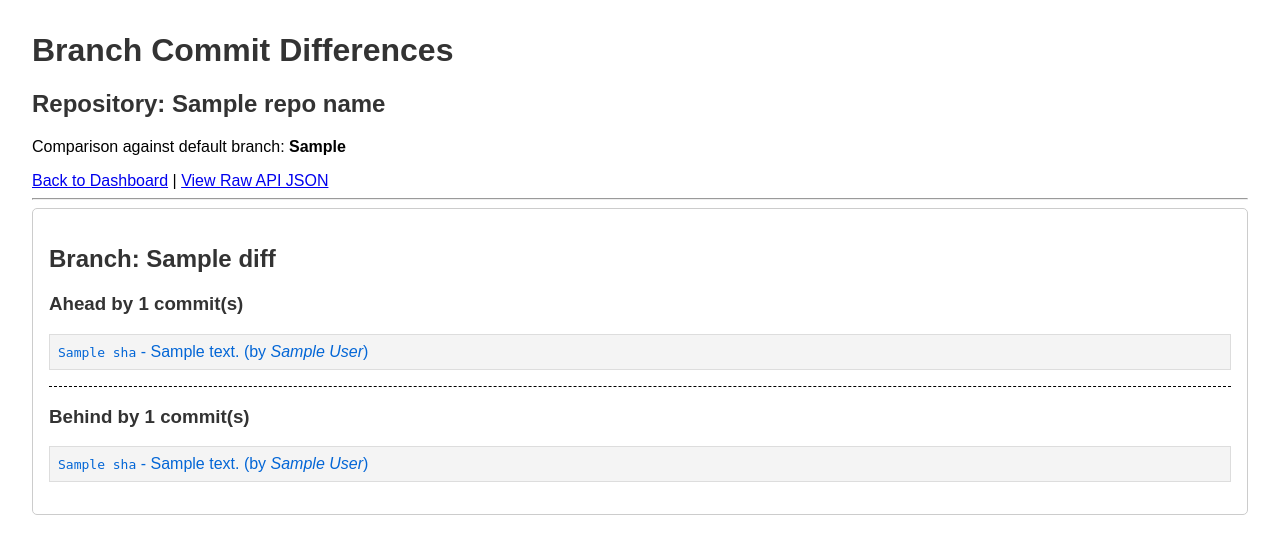
After one commit to YangYounghwa/github_json_example, a Flask app: template templates/branch_diffs.html in a window 1280 px wide. The commit adds this page. Shown: the top 554 px of the page. Run offline with Flask 3, Linux system fonts and the light colour scheme; the template is opened without the code that fills it: most values are stand-ins (such as "Sample title", 1, 10 or a date in 2020); parts of the project's set-up code (start-up, migrations or seed data) failed here and were passed over.

Commit message:
Now available to check differences for each branch.

```diff
--- a/app.py
+++ b/app.py
@@ -1,46 +1,50 @@
 import os
 import requests
 import json
-from datetime import datetime, timedelta
-from flask import Flask, request, redirect, url_for, session, render_template
-
+from datetime import datetime, timedelta, timezone
+from flask import Flask, jsonify, request, redirect, url_for, session, render_template
 from dotenv import load_dotenv
 
-
-
+# Load environment variables from .env file
 load_dotenv()
 
-app= Flask(__name__)
+app = Flask(__name__)
+
+# --- Configuration and Sanity Check ---
 app.secret_key = os.getenv("FLASK_SECRET_KEY")
-
-
-
 GITHUB_CLIENT_ID = os.getenv("GITHUB_CLIENT_ID")
 GITHUB_CLIENT_SECRET = os.getenv("GITHUB_CLIENT_SECRET")
-# GITHUB_REDIRECT_URI = os.getenv("GITHUB_REDIRECT_URI")
 
 if not all([app.secret_key, GITHUB_CLIENT_ID, GITHUB_CLIENT_SECRET]):
-    raise ValueError("CRITICAL ERROR: One or more environment variables (FLASK_SECRET_KEY, GITHUB_CLIENT_ID, GITHUB_CLIENT_SECRET) are missing. Please check your .env file.")
+    raise ValueError("CRITICAL ERROR: One or more environment variables are missing. Please check your .env file.")
 
+# --- GitHub API Constants ---
 GITHUB_AUTH_URL = "https://github.com/login/oauth/authorize"
 GITHUB_TOKEN_URL = "https://github.com/login/oauth/access_token"
 GITHUB_API_URL = "https://api.github.com"
 
+# =============================================================================
+# AUTHENTICATION ROUTES
+# =============================================================================
 
 @app.route("/")
 def index():
-    """Homepage : Shows login link if not authenticated."""
-    if 'github_token' in session:
-        return redirect(url_for('dashboard'))
+    """Homepage: Shows login link if not authenticated."""
     return render_template('index.html')
 
 @app.route("/login")
 def login():
-    """Redirects user to GitHub login page."""
-    scope = "repo"
-    return redirect(f"{GITHUB_AUTH_URL}?client_id={GITHUB_CLIENT_ID}&scope={scope}")
+    """Redirects user to GitHub for authorization."""
+    if 'github_token' not in session:
+        scope = "repo"
+        return redirect(f"{GITHUB_AUTH_URL}?client_id={GITHUB_CLIENT_ID}&scope={scope}")
+    return redirect(url_for('dashboard'))
 
-
+@app.route("/logout")
+def logout():
+    """Clears the session and redirects to the homepage."""
+    session.clear()
+    return redirect(url_for('index'))
 
 @app.route("/github/callback")
 def github_callback():
@@ -49,7 +53,6 @@ def github_callback():
     if not code:
         return "Error: No code provided.", 400
 
-    # Exchange the temporary code for an access token
     token_response = requests.post(
         GITHUB_TOKEN_URL,
         headers={"Accept": "application/json"},
@@ -61,13 +64,11 @@ def github_callback():
     )
     token_response.raise_for_status()
     session['github_token'] = token_response.json()['access_token']
-
     return redirect(url_for('dashboard'))
 
-
-# -----------------------------------------------
-# 2. SELECT REPOSITORY
-# -----------------------------------------------
+# =============================================================================
+# CORE APPLICATION ROUTES
+# =============================================================================
 
 @app.route("/dashboard")
 def dashboard():
@@ -76,134 +77,127 @@ def dashboard():
         return redirect(url_for('login'))
 
     headers = {"Authorization": f"Bearer {session['github_token']}"}
-    # Using the REST API here is simple and efficient for getting a repo list
-    repo_response = requests.get(f"{GITHUB_API_URL}/user/repos?sort=updated&per_page=20", headers=headers)
+    repo_response = requests.get(f"{GITHUB_API_URL}/user/repos?sort=updated&per_page=30", headers=headers)
     repo_response.raise_for_status()
     repos = repo_response.json()
-
     return render_template('dashboard.html', repos=repos)
 
-
-
-# -----------------------------------------------
-# 3. GET RELEVANT ACTIVITY & 4. SHOW JSON
-# -----------------------------------------------
-# In app.py, replace the whole function with this one.
-
-@app.route("/repo/<owner>/<name>")
-def show_repo_activity(owner, name):
-    """Fetches activity using GraphQL, filters it, and displays the relevant JSON."""
+@app.route("/repo/<owner>/<name>/branch-diffs")
+def show_branch_diffs(owner, name):
     if 'github_token' not in session:
         return redirect(url_for('login'))
 
     headers = {"Authorization": f"Bearer {session['github_token']}"}
+    repo_url = f"{GITHUB_API_URL}/repos/{owner}/{name}"
 
-    # Define the time window for the activity search (e.g., last 30 days)
-    # We use this for filtering *after* the API call
-    since_datetime = datetime.utcnow() - timedelta(days=30)
+    # This dictionary will hold the raw data if JSON format is requested
+    raw_api_responses = {}
 
-    # 1. THE CORRECTED GRAPHQL QUERY
-    # We removed the invalid 'since' arguments from comments and commits.
-    graphql_query = """
-    query GetRecentActivity($owner: String!, $repo: String!) {
-      repository(owner: $owner, name: $repo) {
-        nameWithOwner
-        pullRequests(first: 30, orderBy: {field: UPDATED_AT, direction: DESC}) {
-          nodes {
-            updatedAt
-            createdAt
-            title
-            number
-            author { login }
-            comments(last: 50) {
-              nodes {
-                author { login }
-                bodyText
-                createdAt
-              }
-            }
-            commits(last: 50) {
-              nodes {
-                commit {
-                  author { name }
-                  messageHeadline
-                  oid
-                  committedDate
-                }
-              }
-            }
-          }
+    try:
+        repo_info_res = requests.get(repo_url, headers=headers)
+        repo_info_res.raise_for_status()
+        repo_info_data = repo_info_res.json()
+        raw_api_responses['repository_info'] = repo_info_data
+        default_branch = repo_info_data['default_branch']
+
+        branches_res = requests.get(f"{repo_url}/branches", headers=headers)
+        branches_res.raise_for_status()
+        branches_data = branches_res.json()
+        raw_api_responses['branches_list'] = branches_data
+
+        raw_api_responses['comparisons'] = {}
+        branch_diffs = {}
+
+        for branch in branches_data:
+            branch_name = branch['name']
+            if branch_name == default_branch:
+                continue
+
+            # Compare: AHEAD
+            ahead_url = f"{repo_url}/compare/{default_branch}...{branch_name}"
+            ahead_res = requests.get(ahead_url, headers=headers)
+            ahead_res.raise_for_status()
+            ahead_data = ahead_res.json()
+            raw_api_responses['comparisons'][f"{default_branch}_vs_{branch_name}"] = ahead_data
+
+            # Compare: BEHIND
+            behind_url = f"{repo_url}/compare/{branch_name}...{default_branch}"
+            behind_res = requests.get(behind_url, headers=headers)
+            behind_res.raise_for_status()
+            behind_data = behind_res.json()
+            raw_api_responses['comparisons'][f"{branch_name}_vs_{default_branch}"] = behind_data
+
+        # NEW LOGIC: Check for the format parameter
+        if request.args.get('format') == 'json':
+            # jsonify correctly sets the Content-Type header to application/json
+            return jsonify(raw_api_responses)
+
+        # --- If not returning JSON, process the data for the HTML template ---
+        for branch_name, ahead_data in raw_api_responses['comparisons'].items():
+            if not branch_name.startswith(default_branch): continue
+
+            current_branch_name = branch_name.split('_vs_')[1]
+            branch_diffs[current_branch_name] = {"ahead_commits": [], "behind_commits": []}
+
+            for commit in ahead_data.get('commits', []):
+                branch_diffs[current_branch_name]["ahead_commits"].append({
+                    "sha": commit['sha'][:7], "full_sha": commit['sha'],
+                    "message": commit['commit']['message'].split('\n')[0],
+                    "author": commit['commit']['author']['name']
+                })
+
+            behind_data = raw_api_responses['comparisons'][f"{current_branch_name}_vs_{default_branch}"]
+            for commit in behind_data.get('commits', []):
+                 branch_diffs[current_branch_name]["behind_commits"].append({
+                    "sha": commit['sha'][:7], "full_sha": commit['sha'],
+                    "message": commit['commit']['message'].split('\n')[0],
+                    "author": commit['commit']['author']['name']
+                })
+
+    except requests.exceptions.HTTPError as e:
+        return jsonify({"error": str(e)}), 500 if request.args.get('format') == 'json' else (f"An API error occurred: {e}", 500)
+
+    return render_template('branch_diffs.html',
+                           repo_name=f"{owner}/{name}", owner=owner, name=name,
+                           diffs=branch_diffs, default_branch=default_branch)
+
+@app.route("/repo/<owner>/<name>/commit/<sha>")
+def show_commit_detail(owner, name, sha):
+    if 'github_token' not in session:
+        return redirect(url_for('login'))
+
+    headers = {"Authorization": f"Bearer {session['github_token']}"}
+    commit_url = f"{GITHUB_API_URL}/repos/{owner}/{name}/commits/{sha}"
+
+    try:
+        response = requests.get(commit_url, headers=headers)
+        response.raise_for_status()
+        commit_data = response.json()
+
+        # NEW LOGIC: Check for the format parameter
+        if request.args.get('format') == 'json':
+            return jsonify(commit_data)
+
+        # --- If not returning JSON, process the data for the HTML template ---
+        commit_details = {
+            "sha": commit_data['sha'], "author": commit_data['commit']['author']['name'],
+            "date": commit_data['commit']['author']['date'], "message": commit_data['commit']['message'],
+            "files": []
         }
-      }
-    }
-    """
+        for file in commit_data.get('files', []):
+            commit_details['files'].append({
+                "filename": file['filename'], "status": file['status'],
+                "additions": file['additions'], "deletions": file['deletions'],
+                "patch": file.get('patch', 'No patch available.')
+            })
 
-    variables = {
-        "owner": owner,
-        "repo": name
-    }
+    except requests.exceptions.HTTPError as e:
+         return jsonify({"error": str(e)}), 500 if request.args.get('format') == 'json' else (f"An API error occurred: {e}", 500)
 
-    response = requests.post(
-        f"{GITHUB_API_URL}/graphql",
-        headers=headers,
-        json={"query": graphql_query, "variables": variables}
-    )
-    response.raise_for_status()
-    raw_data = response.json()
-
-    # If the API itself returned errors, display them.
-    if "errors" in raw_data:
-        pretty_json = json.dumps(raw_data, indent=2)
-        return render_template('show_json.html', repo_name=f"{owner}/{name}", json_data=pretty_json)
-
-    # 2. FILTER THE RESULTS IN PYTHON
-    filtered_activity = []
-    all_pull_requests = raw_data.get("data", {}).get("repository", {}).get("pullRequests", {}).get("nodes", [])
-
-    for pr in all_pull_requests:
-        # The `updatedAt` field is a string, so we need to parse it to a datetime object
-        pr_updated_at = datetime.fromisoformat(pr['updatedAt'].replace('Z', '+00:00'))
-
-        # Only process PRs that have been updated within our time window
-        if pr_updated_at >= since_datetime:
-
-            # Filter comments for this PR
-            relevant_comments = []
-            for comment in pr["comments"]["nodes"]:
-                comment_created_at = datetime.fromisoformat(comment['createdAt'].replace('Z', '+00:00'))
-                if comment_created_at >= since_datetime:
-                    relevant_comments.append(comment)
-
-            # Filter commits for this PR
-            relevant_commits = []
-            for commit_node in pr["commits"]["nodes"]:
-                commit_date = datetime.fromisoformat(commit_node['commit']['committedDate'].replace('Z', '+00:00'))
-                if commit_date >= since_datetime:
-                    relevant_commits.append(commit_node)
-
-            # Rebuild the PR object with only the filtered data
-            pr["comments"]["nodes"] = relevant_comments
-            pr["commits"]["nodes"] = relevant_commits
-            filtered_activity.append(pr)
-
-    # Prepare the final, filtered data for display
-    final_data_to_display = {
-        "info": f"Showing activity since {since_datetime.isoformat()}",
-        "filteredPullRequests": filtered_activity
-    }
-    pretty_json = json.dumps(final_data_to_display, indent=2)
-
-    return render_template('show_json.html', repo_name=f"{owner}/{name}", json_data=pretty_json)
-@app.route("/logout")
-def logout():
-    """Clears the session and redirects to the homepage."""
-    session.clear()
-    return redirect(url_for('index'))
-
-
-
+    return render_template('commit_detail.html',
+                           repo_name=f"{owner}/{name}", owner=owner, name=name,
+                           commit=commit_details)
 
 
 if __name__ == "__main__":
-    # Use 0.0.0.0 to make it accessible on your local network
     app.run(host="0.0.0.0", port=5000, debug=True)
--- /dev/null
+++ b/templates/branch_diffs.html
@@ -0,0 +1,68 @@
+<!DOCTYPE html>
+<html lang="en">
+<head>
+    <meta charset="UTF-8">
+    <title>Branch Diffs for {{ repo_name }}</title>
+    <style>
+        body { font-family: sans-serif; margin: 2em; }
+        .branch-container { border: 1px solid #ccc; border-radius: 5px; margin-bottom: 2em; padding: 1em; }
+        .commit-list { list-style-type: none; padding-left: 0; }
+        .commit-list li { background-color: #f4f4f4; padding: 0.5em; border: 1px solid #ddd; margin-bottom: 0.5em; }
+        .commit-list a { text-decoration: none; color: #0366d6; }
+        .commit-list a:hover { text-decoration: underline; }
+        .commit-sha { font-family: monospace; }
+        h1, h2, h3 { color: #333; }
+    </style>
+</head>
+<body>
+    <h1>Branch Commit Differences</h1>
+    <h2>Repository: {{ repo_name }}</h2>
+    <p>Comparison against default branch: <strong>{{ default_branch }}</strong></p>
+    <a href="{{ url_for('dashboard') }}">Back to Dashboard</a> |
+    <a href="{{ url_for('show_branch_diffs', owner=owner, name=name, format='json') }}" target="_blank">View Raw API JSON</a>
+    <hr>
+
+    {% for branch_name, data in diffs.items() %}
+        <div class="branch-container">
+            <h2>Branch: {{ branch_name }}</h2>
+
+            <h3>Ahead by {{ data.ahead_commits|length }} commit(s)</h3>
+            {% if data.ahead_commits %}
+                <ul class="commit-list">
+                {% for commit in data.ahead_commits %}
+                    <li>
+                        <a href="{{ url_for('show_commit_detail', owner=owner, name=name, sha=commit.full_sha) }}">
+                            <span class="commit-sha">{{ commit.sha }}</span> -
+                            {{ commit.message }} (by <em>{{ commit.author }}</em>)
+                        </a>
+                    </li>
+                {% endfor %}
+                </ul>
+            {% else %}
+                <p>This branch is up-to-date with {{ default_branch }}.</p>
+            {% endif %}
+
+            <hr style="border-style: dashed; border-width: 1px 0 0 0;">
+
+            <h3>Behind by {{ data.behind_commits|length }} commit(s)</h3>
+            {% if data.behind_commits %}
+                <ul class="commit-list">
+                {% for commit in data.behind_commits %}
+                    <li>
+                        <a href="{{ url_for('show_commit_detail', owner=owner, name=name, sha=commit.full_sha) }}">
+                            <span class="commit-sha">{{ commit.sha }}</span> -
+                            {{ commit.message }} (by <em>{{ commit.author }}</em>)
+                        </a>
+                    </li>
+                {% endfor %}
+                </ul>
+            {% else %}
+                <p>This branch contains all commits from {{ default_branch }}.</p>
+            {% endif %}
+        </div>
+    {% else %}
+        <p>No other branches found to compare.</p>
+    {% endfor %}
+
+</body>
+</html>
--- a/templates/dashboard.html
+++ b/templates/dashboard.html
@@ -5,14 +5,14 @@
     <title>Dashboard</title>
 </head>
 <body>
-    <h1>Select a Repository</h1>
-    <p>Showing your 20 most recently updated repositories. Click one to inspect its recent activity.</p>
+    <h1>Your Repositories</h1>
+    <p>Showing your 30 most recently updated repositories. Click one to analyze its branches.</p>
     <a href="{{ url_for('logout') }}"><button>Logout</button></a>
     <hr>
     <ul>
         {% for repo in repos %}
             <li>
-                <a href="{{ url_for('show_repo_activity', owner=repo.owner.login, name=repo.name) }}">
+                <a href="{{ url_for('show_branch_diffs', owner=repo.owner.login, name=repo.name) }}">
                     {{ repo.full_name }}
                 </a>
             </li>
```
Also changed, not shown: templates/commit_detail.html (added, +61 -0 lines), templates/index.html (+4 -4 lines).
